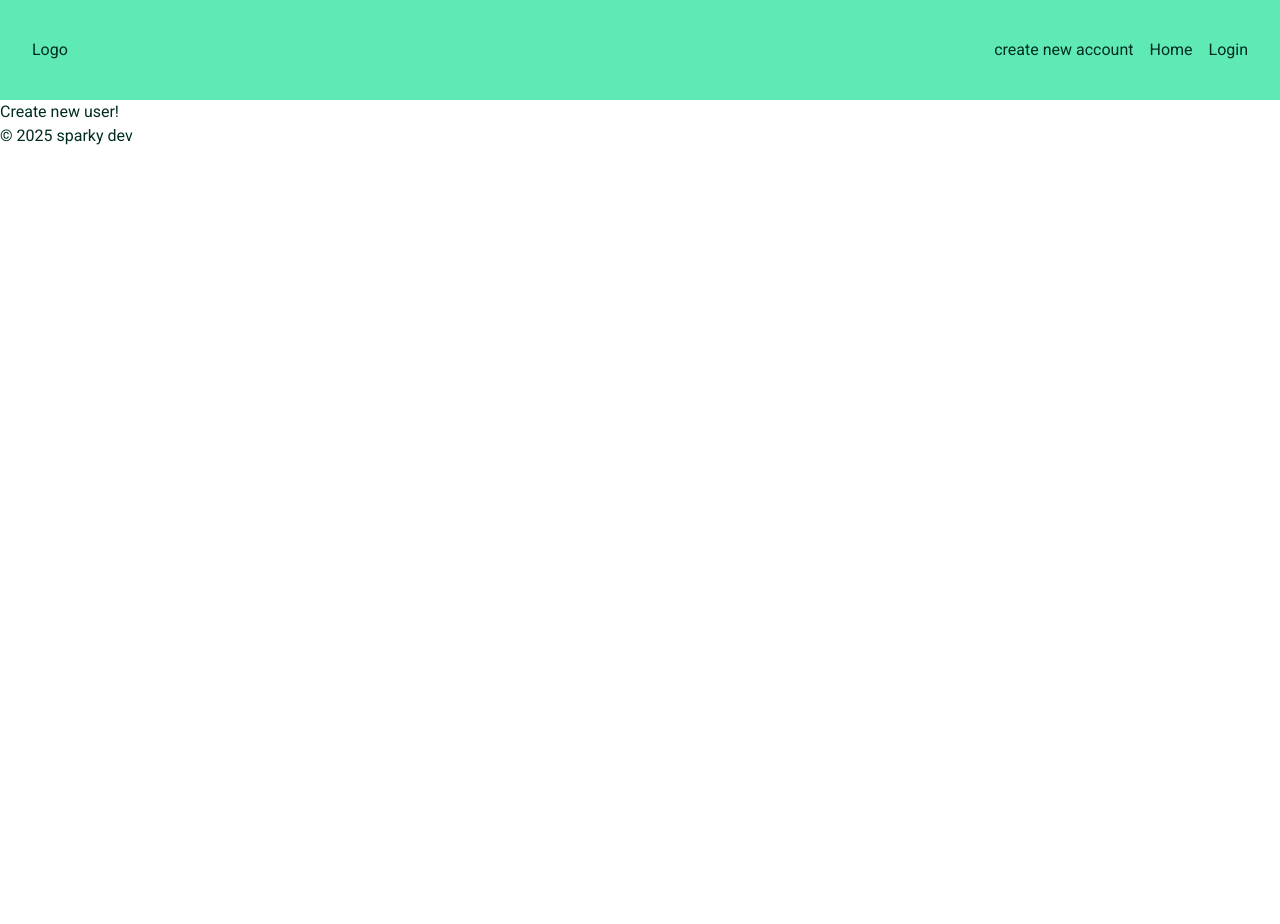
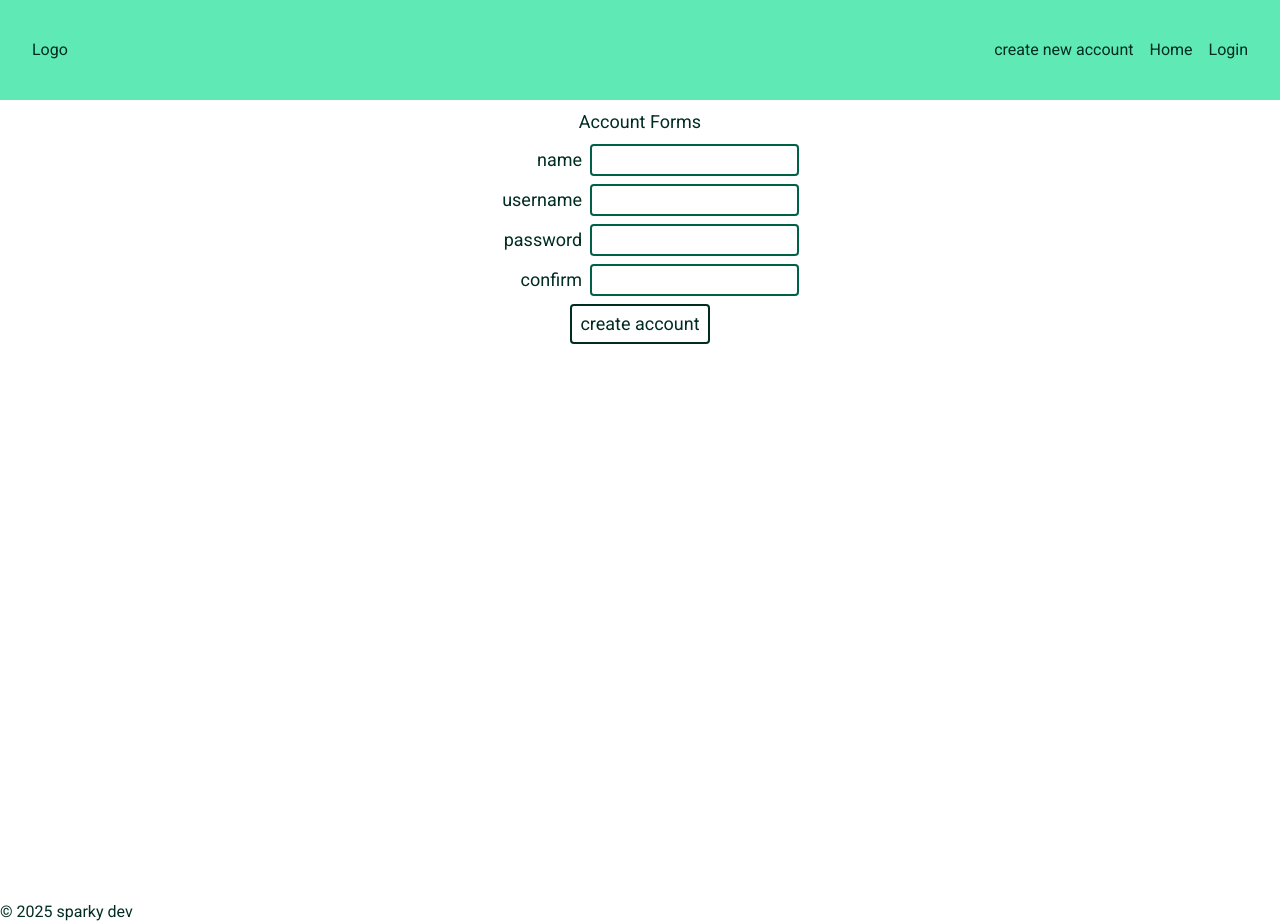
Before and after one commit to sparky9043/12-math-problem-generator, a React (Vite) app in the folder frontend/: page /new in a window 1280 px wide. Before the commit the page ends 800 px from the top, so only its background shows below. Built offline with nearby package versions, Linux system fonts and the light colour scheme.

Commit message:
add controlled input elements in create account forms

```diff
--- a/frontend/src/components/CreateNewUser.tsx
+++ b/frontend/src/components/CreateNewUser.tsx
@@ -1,8 +1,68 @@
+import { useState } from 'react'
+
 const CreateNewUser = () => {
+  const [name, setName] = useState<string>('')
+  const [username, setUsername] = useState<string>('')
+  const [password, setPassword] = useState<string>('')
+  const [confirmPwd, setConfirmPwd] = useState<string>('')
+
+  const inputStyles = 'border-2 border-emerald-800 rounded'
+
   return (
-    <div>
-      Create new user!
-    </div>
+    <form className='p-2 flex flex-col gap-2 items-center h-full font text-lg'>
+      <h2>Account Forms</h2>
+      <div>
+        <label>
+          name
+        </label>
+        <input
+          value={name}
+          onChange={(event: React.ChangeEvent<HTMLInputElement>) => setName(event.target.value)}
+          className={inputStyles}
+          type='text'
+        />
+      </div>
+      <div>
+        <label>
+          username
+        </label>
+        <input
+          className={inputStyles}
+          value={username}
+          onChange={(event: React.ChangeEvent<HTMLInputElement>) => setUsername(event.target.value)}
+          type='text'
+        />
+      </div>
+      <div>
+        <label>
+          password
+        </label>
+        <input
+          className={inputStyles}
+          value={password}
+          onChange={(event: React.ChangeEvent<HTMLInputElement>) => setPassword(event.target.value)}
+          type='password'
+        />
+      </div>
+      <div>
+        <label>
+          confirm
+        </label>
+        <input
+          className={inputStyles}
+          value={confirmPwd}
+          onChange={(event: React.ChangeEvent<HTMLInputElement>) => setConfirmPwd(event.target.value)}
+          type='password'
+        />
+      </div>
+      <div className='text-center'>
+        <button
+          className='border-2 px-2 py-1 rounded'
+        >
+          create account
+        </button>
+      </div>
+    </form>
   )
 }
 
```
